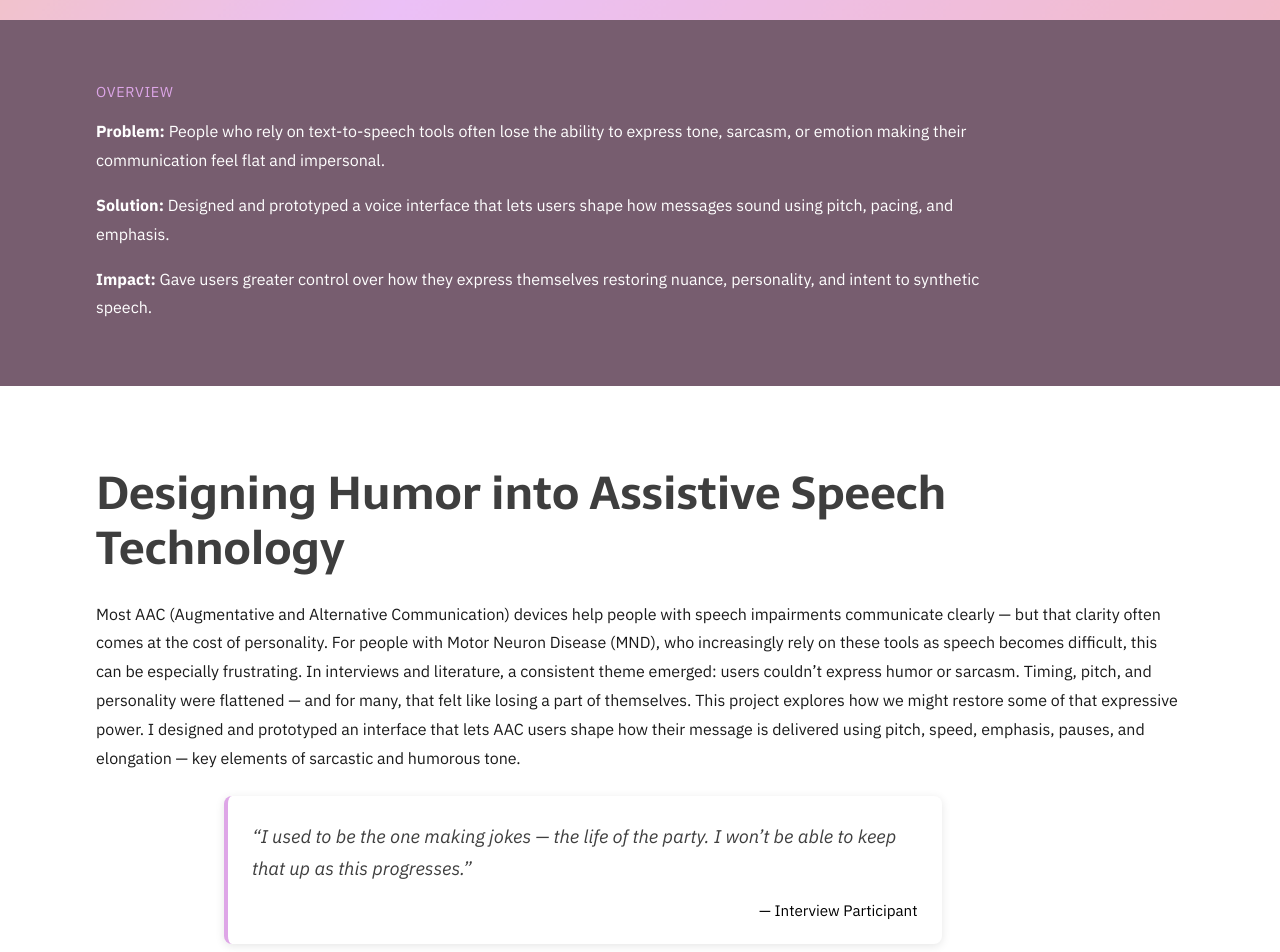
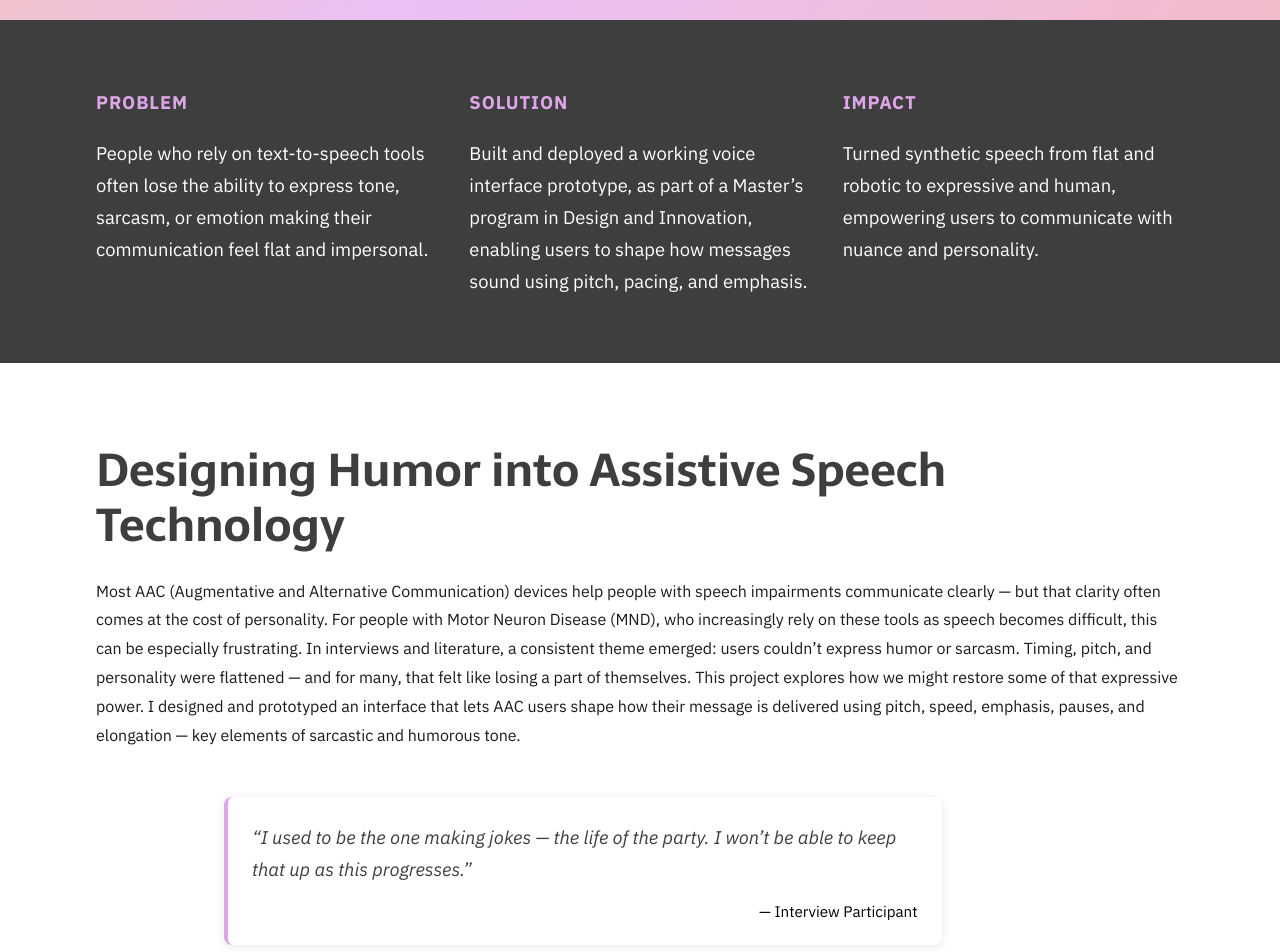
Before and after one commit to starmir77/my-portfolio, a React (Vite) app: page /aac in a window 1280 px wide. Shown: the part 780-1732 px from the top of the page. Built offline with nearby package versions, Linux system fonts and the light colour scheme.

Commit message:
Content Changes

```diff
--- a/src/components/IntroHeading.jsx
+++ b/src/components/IntroHeading.jsx
@@ -1,12 +1,20 @@
-function IntroHeading({ headline, problem, solution, impact }) {
+function IntroHeading({ problem, solution, impact }) {
   return (
     <section className="intro-heading">
       <div className="intro-heading-inner">
-        {headline && <p className="intro-heading-eyebrow">{headline}</p>}
         <div className="intro-heading-body">
-          {problem && <p><strong>Problem:</strong> {problem}</p>}
-          {solution && <p><strong>Solution:</strong> {solution}</p>}
-          {impact && <p><strong>Impact:</strong> {impact}</p>}
+          <div className="intro-col">
+            <p className="intro-heading-eyebrow">Problem</p>
+            <p>{problem}</p>
+          </div>
+          <div className="intro-col">
+            <p className="intro-heading-eyebrow">Solution</p>
+            <p>{solution}</p>
+          </div>
+          <div className="intro-col">
+            <p className="intro-heading-eyebrow">Impact</p>
+            <p>{impact}</p>
+          </div>
         </div>
       </div>
     </section>
--- a/src/data/homePage.js
+++ b/src/data/homePage.js
@@ -24,7 +24,7 @@ export const workProjects = [
         id: "friendlytransfer",
         title: "Designing Trust Into Peer-to-Peer Money Exchange",
         subtitle: "UX Research · UX Design · Product Design",
-        description: "Designed a trust-first exchange flow for a peer-to-peer money platform, reducing user confusion and cutting support tickets by 45%.",
+        description: "Designed a trust-first exchange flow for a peer-to-peer money platform, reducing user confusion, cutting support tickets by 45%, and increasing closed transactions by 30%.",
         imagesrc: "/assets/ProjectCard_FT.png",
         caseStudyPath: "/friendlytransfer",
     },
@@ -42,7 +42,7 @@ export const workProjects = [
         id: "adrules",
         title: "From Test to ROAS, in Half the Time",
         subtitle: "Research · UX Design",
-        description: "Redesigned a fragmented ad creation workflow into an integrated experience, cutting launch time in half and increasing creative testing by 50%.",
+        description: "Redesigned a fragmented ad creation workflow into an integrated experience, cutting launch time in half, boosting creative testing by 50%, lifting client ROAS by 30%, and growing company revenue by 15%.",
         imagesrc: "/assets/ProjectCard_AdRules.png",
         caseStudyPath: "/advertisers"
     },
--- a/src/index.css
+++ b/src/index.css
@@ -312,7 +312,7 @@ html {
   font-size: var(--text-h1);
   margin-bottom: 1rem;
   line-height: 3rem;
-  color:var(--color-text-secondary);
+  color: var(--color-text-secondary);
 }
 
 .hero-cs-subtitle {
@@ -564,7 +564,7 @@ html {
     line-height: 2rem;
   }
 
-   .hero-cs-meta {
+  .hero-cs-meta {
     font-size: 1.15rem;
     font-weight: 900;
   }
@@ -647,6 +647,7 @@ html {
 .image-heading-img-wrapper {
   width: 100%;
   margin-top: 1rem;
+  border-radius: 8px;
 }
 
 .image-heading-img {
@@ -821,39 +822,44 @@ html {
 
 /* ======================================================
    IntroHeading Component Styles
-   Full-width white background
 ====================================================== */
 
 .intro-heading {
   position: relative;
-  display: flex;
-  flex-direction: column;
-  justify-items: center;
-  align-items: center;
   width: 100%;
   z-index: 2;
-  background-color: #775d6f;
+  background-color: var(--color-text-secondary);
 }
 
 .intro-heading-inner {
   width: 85%;
   padding: 3rem 0;
+  margin: 0 auto;
 }
 
 .intro-heading-eyebrow {
-  font-size: var(--text-small);
+  font-size: 1.15rem;
   text-transform: uppercase;
   letter-spacing: 0.05em;
   color: var(--color-tertiary);
   font-family: var(--font-secondary);
+  font-weight: 900;
+  margin-bottom:0;
 }
 
 .intro-heading-body {
-  width: 85%;
-  font-size: var(--text-body);
-  font-family: var(--font-secondary);
-  line-height: 1.8;
+  display: grid;
+  grid-template-columns: repeat(3, 1fr);
+  gap: 2rem;
+  font-size: 1.15rem;
+  line-height: 2rem;
+  font-family: var(--font-secondary);
   color: white;
+}
+
+.intro-col {
+  display: flex;
+  flex-direction: column;
 }
 
 @media (max-width: 767px) {
--- a/src/pages/AACCaseStudy.jsx
+++ b/src/pages/AACCaseStudy.jsx
@@ -38,8 +38,8 @@ function AACCaseStudy() {
                     headline="OVERVIEW"
                     title="hi"
                     problem="People who rely on text-to-speech tools often lose the ability to express tone, sarcasm, or emotion making their communication feel flat and impersonal."
-                    solution="Designed and prototyped a voice interface that lets users shape how messages sound using pitch, pacing, and emphasis."
-                    impact="Gave users greater control over how they express themselves restoring nuance, personality, and intent to synthetic speech."
+                    solution="Built and deployed a working voice interface prototype, as part of a Master’s program in Design and Innovation, enabling users to shape how messages sound using pitch, pacing, and emphasis."
+                    impact="Turned synthetic speech from flat and robotic to expressive and human, empowering users to communicate with nuance and personality."
                 />
             </div>
 
@@ -48,7 +48,7 @@ function AACCaseStudy() {
                     title="Designing Humor into Assistive Speech Technology"
                     body="Most AAC (Augmentative and Alternative Communication) devices help people with speech impairments communicate clearly — but that clarity often comes at the cost of personality. For people with Motor Neuron Disease (MND), who increasingly rely on these tools as speech becomes difficult, this can be especially frustrating. In interviews and literature, a consistent theme emerged: users couldn’t express humor or sarcasm. Timing, pitch, and personality were flattened — and for many, that felt like losing a part of themselves. This project explores how we might restore some of that expressive power. I designed and prototyped an interface that lets AAC users shape how their message is delivered using pitch, speed, emphasis, pauses, and elongation — key elements of sarcastic and humorous tone."
                 />
-                <div className='quote-row'>
+                <div className='quote-row' style={{margin:"3rem auto"}}>
                     <QuoteGroup
                         quotes={[
                             {
@@ -85,7 +85,7 @@ function AACCaseStudy() {
                     ]}
 
                 />
-                <div className="quote-row">
+                <div className="quote-row" style={{margin:"3rem auto"}}>
                     <QuoteGroup
                         quotes={[
                             {
@@ -140,7 +140,7 @@ function AACCaseStudy() {
                     body="From both user research and the science behind sarcasm, it was clear that the following needs exist:"
                 />
 
-                <div className="quote-row">
+                <div className="quote-row" style={{margin:"3rem auto"}}>
                     <QuoteGroup
                         quotes={[
                             {
@@ -309,7 +309,7 @@ function AACCaseStudy() {
                     title="Receiving Feedback"
                     body="I presented the prototype to an MND specialist. They called the initiative brilliant, suggested the following changes:"
                 />
-                < div className="quote-row">
+                < div className="quote-row" style={{margin:"3rem auto"}}>
 
                     <QuoteGroup
                         quotes={[
@@ -357,7 +357,7 @@ function AACCaseStudy() {
 
                 <div className="image-div">
                     <ImageHeading
-                        headline="New Design"
+                        headline=""
                         title=""
                         image="/assets/AAC_FinalDesign.png"
                         alt="Screenshot of AAC interface with popup voice styling menu"
--- a/src/pages/FTCaseStudy.jsx
+++ b/src/pages/FTCaseStudy.jsx
@@ -27,7 +27,7 @@ function FTCaseStudy() {
                 <CanvasHero variant="scoped" />
                 <HeroCS
                     title="Designing Trust into a Peer-to-Peer Money Transferring Platform"
-                    subtitle="FriendlyTransfer is a peer-to-peer platform that helps users avoid international fees by coordinating local money transfers, all without the backing of a financial institution. I designed a structured, step-by-step experience that built trust between strangers and reduced support inquiries by 45%."
+                    subtitle="FriendlyTransfer is a peer-to-peer platform that helps users avoid international fees by coordinating local money transfers without a financial institution. As a Product Designer Consultant, I created a structured, step-by-step experience that built trust between strangers, reduced support inquiries by 45%, and increased closed transactions by 30%."
                     role="Research · Design · Usability Testing"
                     date=""
                     image="/assets/FT_MainCS.png"
@@ -39,9 +39,11 @@ function FTCaseStudy() {
             <div style={{ margin: "0rem 0rem 3rem 0rem" }}>
                 <IntroHeading
                     headline="OVERVIEW"
-                    problem="Establishing trust and accountability between strangers exchanging money — without the authority or infrastructure of a traditional financial institution."
-                    solution="We introduced a structured flow that guided users step by step — building clarity, trust, and accountability throughout the exchange."
-                    impact="The new flow led to a 45% reduction in support tickets and user questions, signaling increased trust and clarity in the user experience."
+                    problem="Establishing trust and accountability between strangers exchanging money without the authority or infrastructure of a traditional financial institution."
+                    solution="As a Product Designer Consultant, I introduced a structured flow that guided users step by step, building clarity, trust, and accountability throughout the exchange."
+                    impact={<>
+                        The new flow led to a <strong>45% reduction</strong> in support tickets and user questions, and <strong>increased completed transactions by 30%</strong>, signaling greater trust and clarity.
+                    </>}
                 />
             </div>
 
```
Also changed, not shown: src/pages/AdRulesCaseStudy.jsx (+6 -6 lines).
